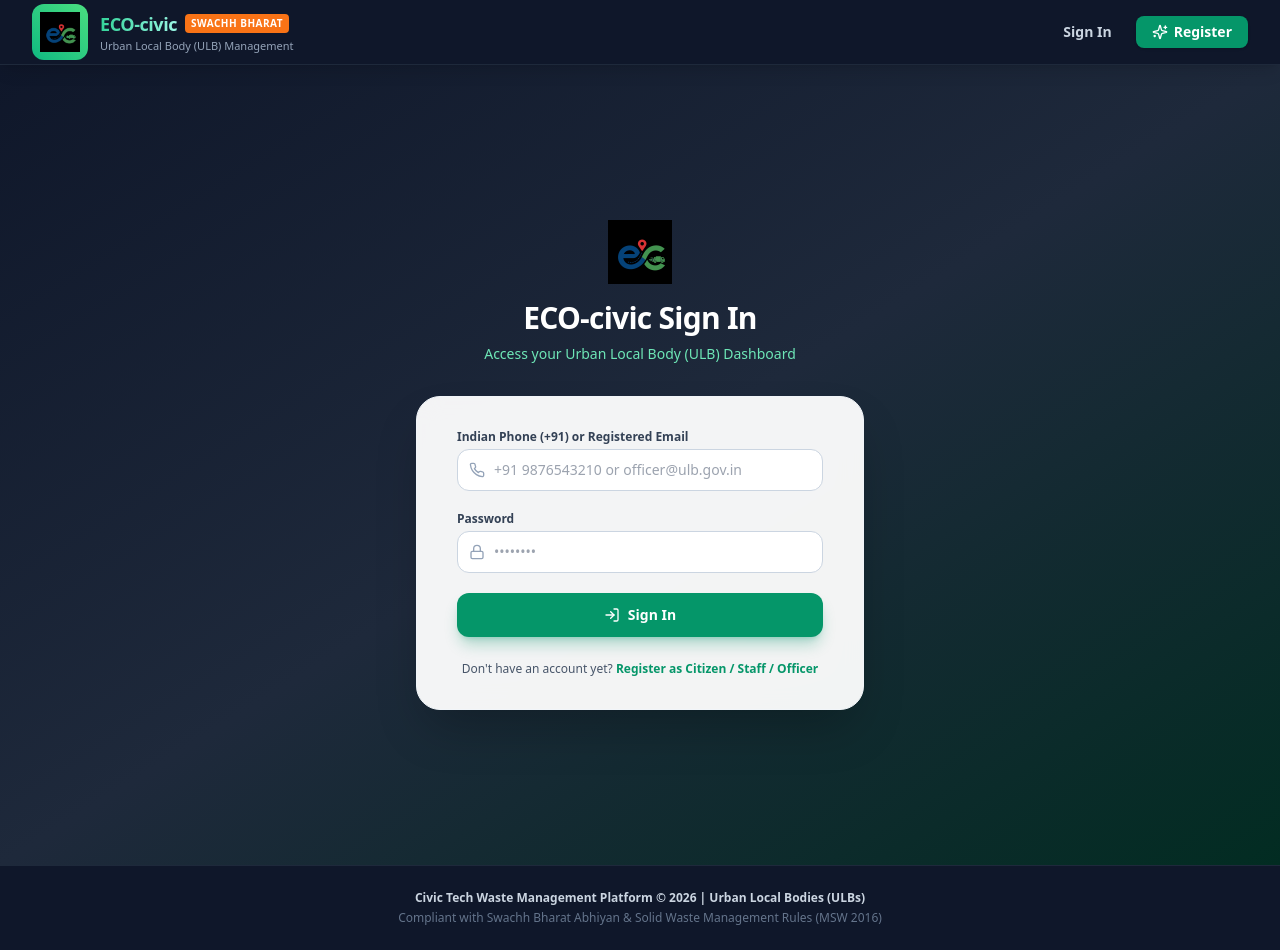
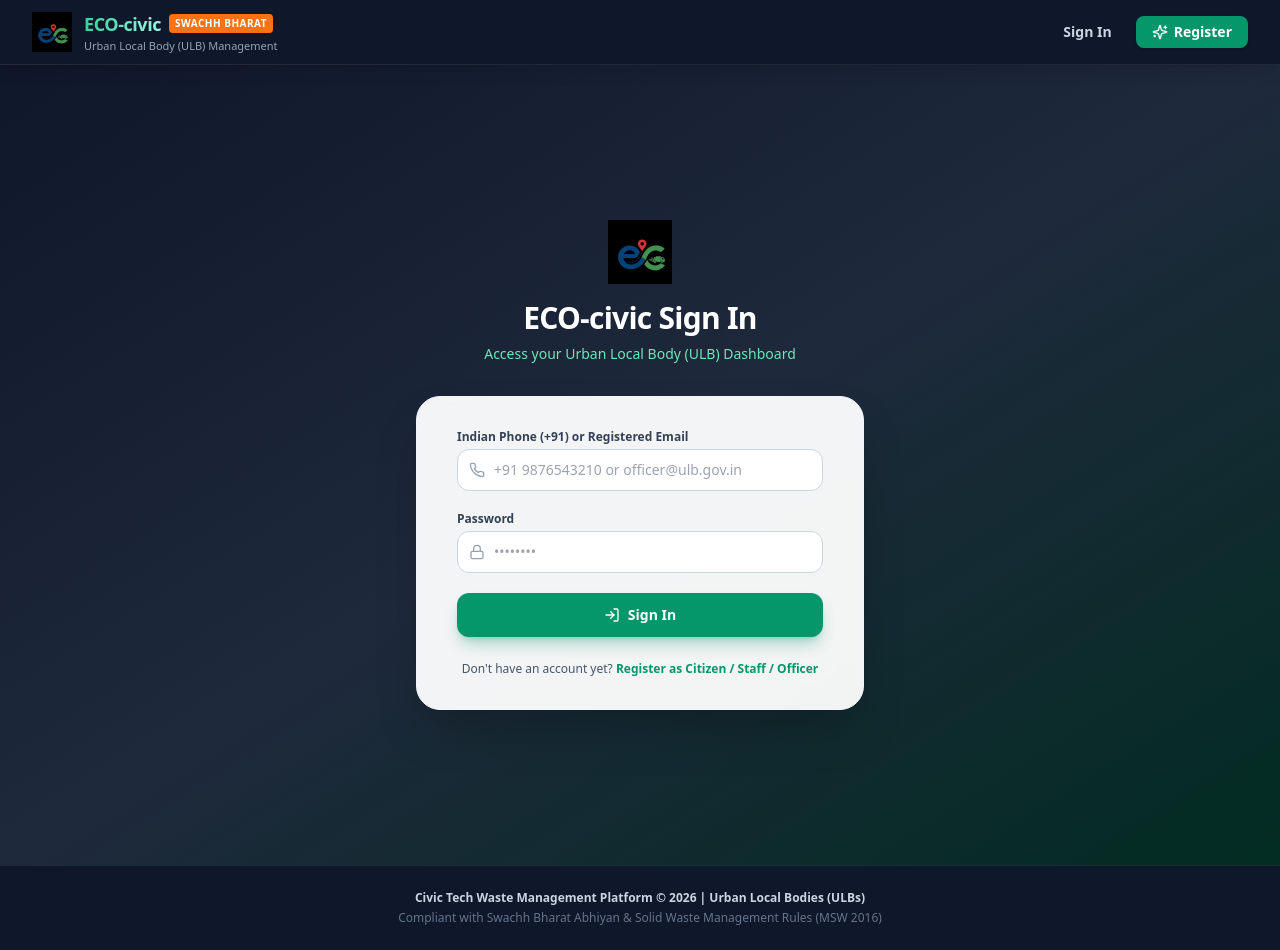
Before and after one commit to Sumitrunwal122/Eco-civic, a React (Vite) app in the folder frontend/: page /signin in a window 1280 px wide. Built offline with nearby package versions, Linux system fonts and the light colour scheme; no server answers.

Commit message:
Remove leftover green background box around logo

```diff
--- a/frontend/src/components/Navbar.jsx
+++ b/frontend/src/components/Navbar.jsx
@@ -1,7 +1,7 @@
 import React from 'react';
 import { Link, useNavigate } from 'react-router-dom';
-import {  ShieldCheck, UserCheck, LogOut, Sparkles } from 'lucide-react';
- import logo from '../components/logo.png';
+import { ShieldCheck, UserCheck, LogOut, Sparkles } from 'lucide-react';
+import logo from '../components/logo.png';
 
 const Navbar = ({ user, onLogout }) => {
   const navigate = useNavigate();
@@ -28,9 +28,7 @@
         <div className="flex justify-between items-center h-16">
           {/* Logo & Brand */}
           <Link to="/" className="flex items-center space-x-3 group">
-            <div className="bg-gradient-to-tr from-emerald-500 to-green-400 p-2 rounded-xl text-slate-950 group-hover:scale-105 transition-transform">
-             <img src={logo} alt="ECO-civic logo" className="w-10 h-10 object-contain group-hover:scale-105 transition-transform" />
-            </div>
+            <img src={logo} alt="ECO-civic logo" className="w-10 h-10 object-contain group-hover:scale-105 transition-transform" />
             <div>
               <div className="flex items-center space-x-2">
                 <span className="font-extrabold text-lg tracking-tight bg-gradient-to-r from-emerald-400 to-teal-200 bg-clip-text text-transparent">
```
